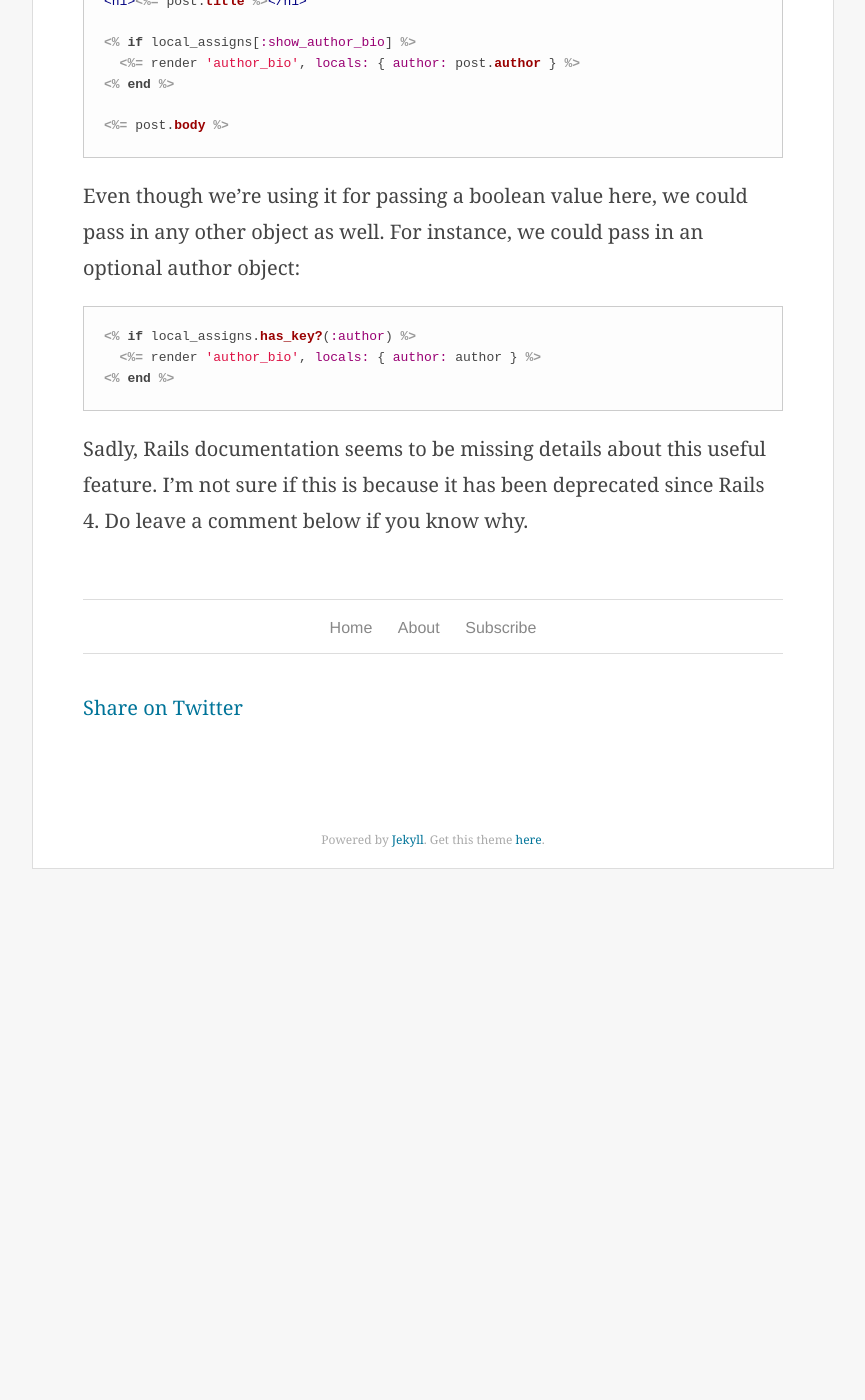
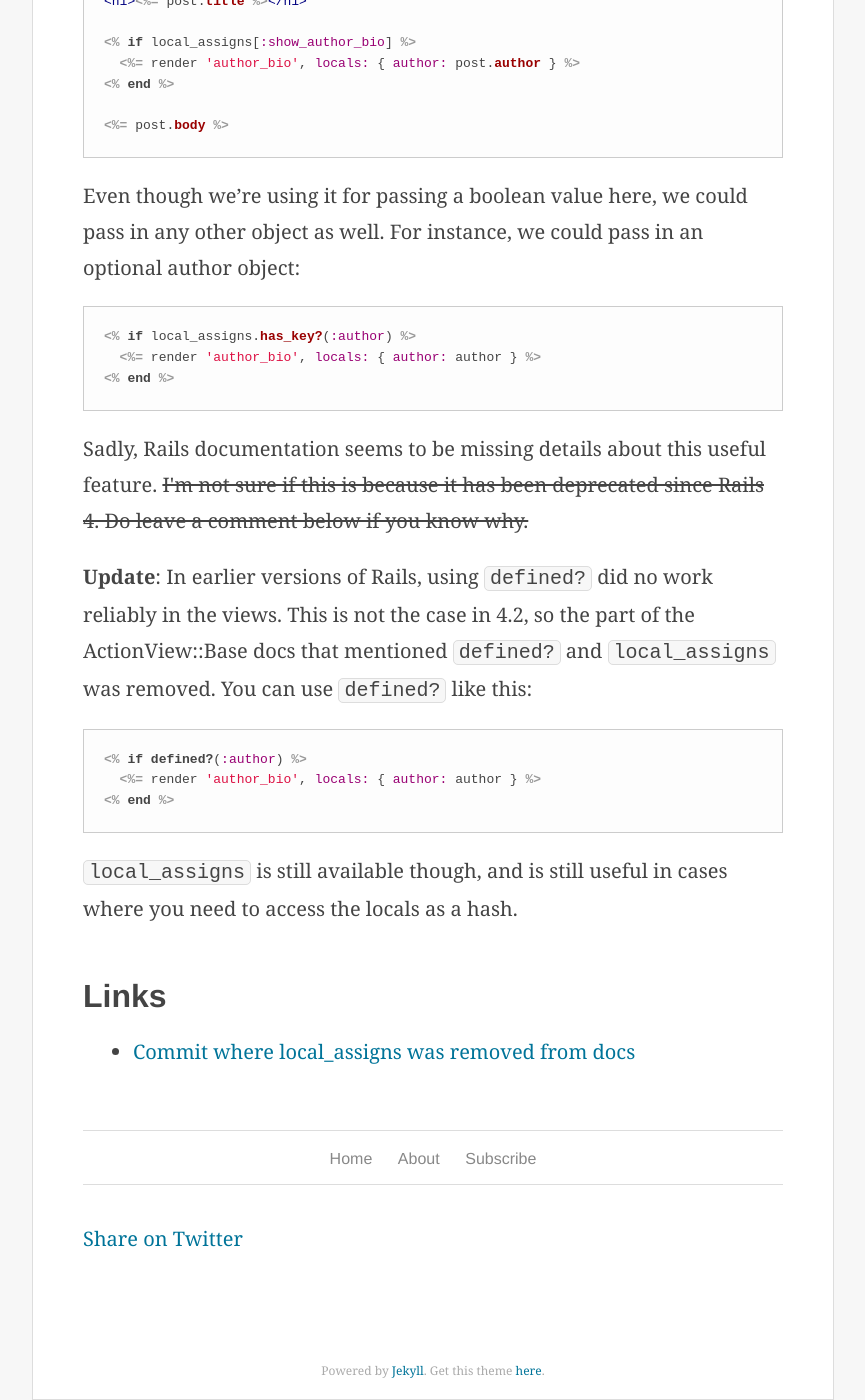
Before and after one commit to nithinbekal/nithinbekal.github.io, a Jekyll site: the page built from _posts/2015-02-16-rails-optional-locals.md, in a window 1280 px wide and 1400 px high, scrolled down 1029 px. Shown: the whole window, without its empty margins (207-1072 px from the left). Built offline with Jekyll 4.4.1, drawn with Linux system fonts in a browser that asks for light colours; comment, search, counter and statistics services are not loaded; before the commit the page ends 1898 px from its top, so only the background shows below that.

Commit message:
Update re. local_assigns in Rails partials

```diff
--- a/_posts/2015-02-16-rails-optional-locals.md
+++ b/_posts/2015-02-16-rails-optional-locals.md
@@ -53,7 +53,29 @@ For instance, we could pass in an optional author object:
 {% endhighlight %}
 
 Sadly, Rails documentation seems to be
-missing details about this useful feature.
+missing details about this useful feature. <strike>
 I'm not sure if this is because
 it has been deprecated since Rails 4.
-Do leave a comment below if you know why.
+Do leave a comment below if you know why.</strike>
+
+**Update**:
+In earlier versions of Rails,
+using `defined?` did no work reliably in the views.
+This is not the case in 4.2,
+so the part of the ActionView::Base docs
+that mentioned `defined?` and `local_assigns` was removed.
+You can use `defined?` like this:
+
+{% highlight erb %}
+<% if defined?(:author) %>
+  <%= render 'author_bio', locals: { author: author } %>
+<% end %>
+{% endhighlight %}
+
+`local_assigns` is still available though,
+and is still useful in cases
+where you need to access the locals as a hash.
+
+# Links
+
+* [Commit where local_assigns was removed from docs](https://github.com/rails/rails/commit/3dfcae6afa24b641bd838b9044c5ce9aa2a1a6db)
```
